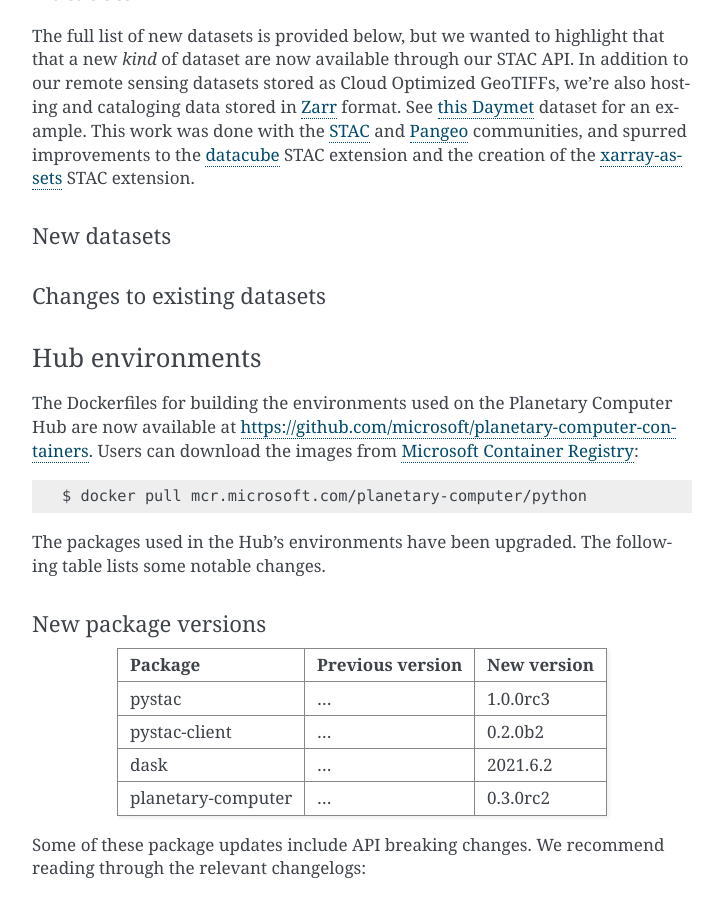
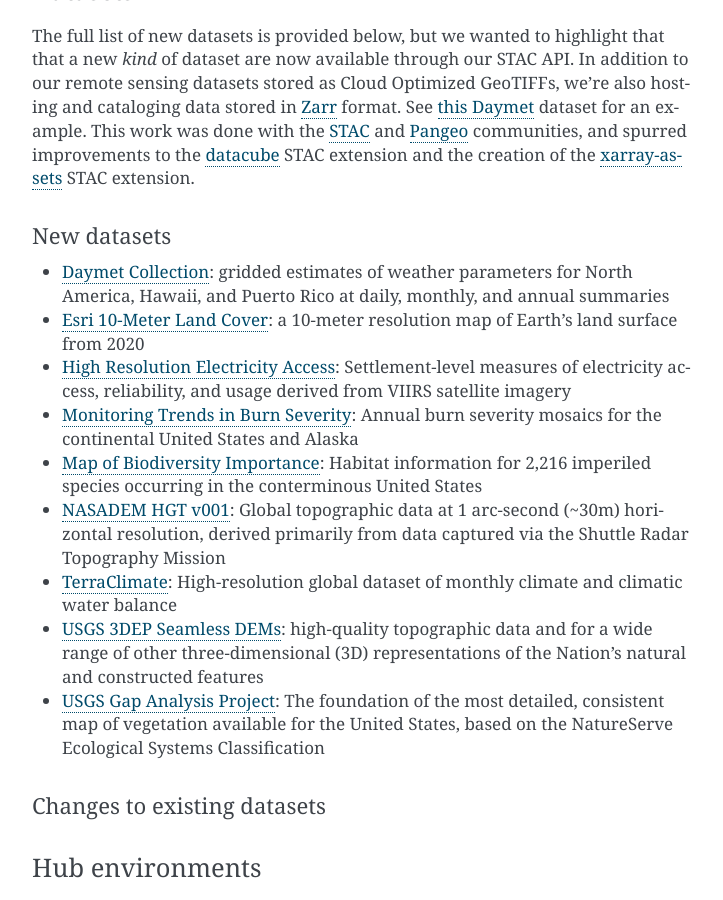
Before and after one commit to microsoft/PlanetaryComputerDataCatalog, a Sphinx documentation site: the page built from docs/overview/changelog.md, in a window 1280 px wide and 900 px high, scrolled down 657 px. Shown: the whole window, without its empty margins (388-1111 px from the left). Built offline with Sphinx 7.4.7, drawn with Linux system fonts in a browser that asks for light colours; pages that are not in the unit, such as notebooks, are missing from menus.

Commit message:
Added datasets list

```diff
--- a/docs/overview/changelog.md
+++ b/docs/overview/changelog.md
@@ -21,6 +21,16 @@
 The full list of new datasets is provided below, but we wanted to highlight that that a new *kind* of dataset are now available through our STAC API. In addition to our remote sensing datasets stored as Cloud Optimized GeoTIFFs, we're also hosting and cataloging data stored in [Zarr][zarr] format. See [this Daymet](https://planetarycomputer-staging.microsoft.com/dataset/daymet-monthly-hi) dataset for an example. This work was done with the [STAC](https://stacspec.org/) and [Pangeo](https://pangeo.io/) communities, and spurred improvements to the [datacube](https://github.com/stac-extensions/datacube) STAC extension and the creation of the [xarray-assets](https://github.com/stac-extensions/xarray-assets) STAC extension.
 
 #### New datasets
+
+* [Daymet Collection](https://planetarycomputer-staging.microsoft.com/dataset/group/daymet): gridded estimates of weather parameters for North America, Hawaii, and Puerto Rico at daily, monthly, and annual summaries
+* [Esri 10-Meter Land Cover](https://planetarycomputer-staging.microsoft.com/dataset/io-lulc): a 10-meter resolution map of Earth’s land surface from 2020
+* [High Resolution Electricity Access](https://planetarycomputer-staging.microsoft.com/dataset/hrea): Settlement-level measures of electricity access, reliability, and usage derived from VIIRS satellite imagery
+* [Monitoring Trends in Burn Severity](https://planetarycomputer-staging.microsoft.com/dataset/mtbs): Annual burn severity mosaics for the continental United States and Alaska
+* [Map of Biodiversity Importance](https://planetarycomputer-staging.microsoft.com/dataset/mobi): Habitat information for 2,216 imperiled species occurring in the conterminous United States
+* [NASADEM HGT v001](https://planetarycomputer-staging.microsoft.com/dataset/nasadem): Global topographic data at 1 arc-second (~30m) horizontal resolution, derived primarily from data captured via the Shuttle Radar Topography Mission
+* [TerraClimate](https://planetarycomputer-staging.microsoft.com/dataset/terraclimate): High-resolution global dataset of monthly climate and climatic water balance
+* [USGS 3DEP Seamless DEMs](https://planetarycomputer-staging.microsoft.com/dataset/3dep-seamless): high-quality topographic data and for a wide range of other three-dimensional (3D) representations of the Nation's natural and constructed features
+* [USGS Gap Analysis Project](https://planetarycomputer-staging.microsoft.com/dataset/gap): The foundation of the most detailed, consistent map of vegetation available for the United States, based on the NatureServe Ecological Systems Classification
 
 #### Changes to existing datasets
 
```
